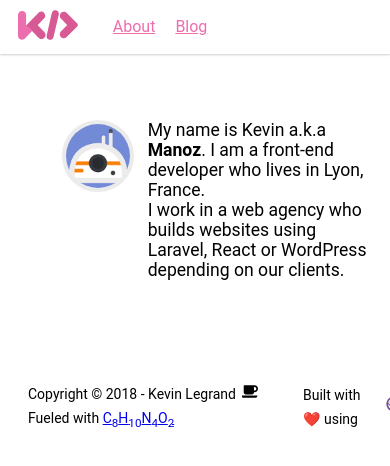
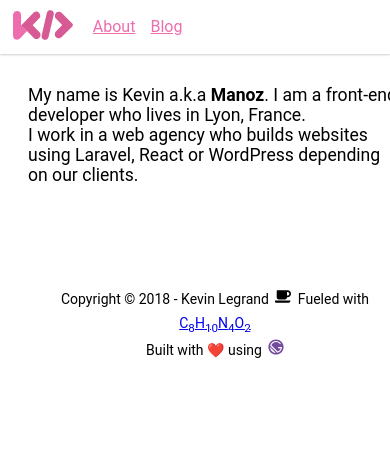
Before and after one commit to Manoz/k-legrand.com, a Gatsby site: page /blog in a window 390 px wide. Shown: the top 466 px of the page. Built offline with nearby package versions, Linux system fonts and the light colour scheme; Gatsby itself is replaced by a stand-in of ours.

Commit message:
Tweak responsive styles

```diff
--- a/src/components/Footer/styles/P.js
+++ b/src/components/Footer/styles/P.js
@@ -7,6 +7,11 @@ const P = styled.p`
   font-family: 'Roboto', sans-serif;
   font-size: 0.875rem;
   line-height: 1.71429;
+  text-align: center;
+
+  @media (min-width: 992px) {
+    text-align: left;
+  }
 `;
 
 export default P;
--- a/src/components/Footer/styles/Wrapper.js
+++ b/src/components/Footer/styles/Wrapper.js
@@ -4,6 +4,11 @@ const Wrapper = styled.div`
   display: flex;
   align-items: center;
   justify-content: space-between;
+  flex-flow: column wrap;
+
+  @media (min-width: 992px) {
+    flex-flow: row wrap;
+  }
 `;
 
 export default Wrapper;
--- a/src/components/Header/styles/A.js
+++ b/src/components/Header/styles/A.js
@@ -9,7 +9,11 @@ const A = styled.a`
   line-height: 1;
 
   &:not(:last-child) {
-    margin-right: 20px;
+    margin-right: 15px;
+
+    @media (min-width: 992px) {
+      margin-right: 20px;
+    }
   }
 
   &:hover {
--- a/src/components/Header/styles/Img.js
+++ b/src/components/Header/styles/Img.js
@@ -1,8 +1,12 @@
 import styled from 'styled-components';
 
 const Img = styled.img`
-  margin-right: 15px;
+  margin-right: 5px;
   width: 110px;
+
+  @media (min-width: 992px) {
+    margin-right: 15px;
+  }
 `;
 
 export default Img;
--- a/src/components/Header/styles/InnerHeader.js
+++ b/src/components/Header/styles/InnerHeader.js
@@ -1,12 +1,16 @@
 import styled from 'styled-components';
 
 const InnerHeader = styled.div`
-  padding: 0 1.1111111111111112rem;
+  padding: 0 0.8rem;
   display: flex;
   align-items: center;
   justify-content: space-between;
   background-color: var(--colorDarkBlue);
   box-shadow: 0 1px 2px rgba(0, 0, 0, 0.2);
+
+  @media (min-width: 992px) {
+    padding: 0 1.11112rem;
+  }
 `;
 
 export default InnerHeader;
--- a/src/components/Header/styles/StyledLink.js
+++ b/src/components/Header/styles/StyledLink.js
@@ -10,7 +10,11 @@ const StyledLink = styled(Link)`
   color: #ed6eae !important;
 
   &:not(:last-child) {
-    margin-right: 20px;
+    margin-right: 15px;
+
+    @media (min-width: 992px) {
+      margin-right: 20px;
+    }
   }
 
   &:hover {
--- a/src/components/Layouts/BlogLayout.js
+++ b/src/components/Layouts/BlogLayout.js
@@ -1,10 +1,19 @@
 import React from 'react';
 import Helmet from 'react-helmet';
 import PropTypes from 'prop-types';
+import styled from 'styled-components';
 
 import Header from '../Header';
 import Footer from '../Footer';
 import config from '../../../config/SiteConfig';
+
+const Main = styled.main`
+  margin-top: 85px;
+
+  @media (min-width: 768px) {
+    margin-top: 120px;
+  }
+`;
 
 class BlogLayout extends React.Component {
   getLocalTitle() {
@@ -53,9 +62,9 @@ class BlogLayout extends React.Component {
           <meta name="description" content={config.siteDescription} />
         </Helmet>
         <Header />
-        <main style={{ marginTop: '120px' }} role="main">
+        <Main role="main">
           {children}
-        </main>
+        </Main>
         <Footer />
       </div>
     );
--- a/src/components/PostListing/styles/ThePost.js
+++ b/src/components/PostListing/styles/ThePost.js
@@ -1,7 +1,11 @@
 import styled from 'styled-components';
 
 const ThePost = styled.div`
-  margin-bottom: 4rem;
+  margin-bottom: 2rem;
+
+  @media (min-width: 768px) {
+    margin-bottom: 4rem;
+  }
 `;
 
 export default ThePost;
--- a/src/components/UserInfo/UserBio.js
+++ b/src/components/UserInfo/UserBio.js
@@ -7,16 +7,27 @@ const BioContainer = styled.div`
   display: flex;
   margin: 0 auto;
   flex-flow: row nowrap;
-  max-width: 82%;
+  max-width: 100%;
+
+  @media (min-width: 768px) {
+    max-width: 82%;
+  }
 `;
 
 const Img = styled.img`
+  display: none;
   margin-right: 0.875rem;
   border-radius: 100%;
   border: 4px solid #ebebeb;
-  width: 64px;
-  height: 64px;
+  width: 54px;
+  height: 54px;
   transition: box-shadow 0.2s ease;
+
+  @media (min-width: 768px) {
+    display: block;
+    width: 64px;
+    height: 64px;
+  }
 
   &:hover {
     box-shadow: 0 3px 4px rgba(0, 0, 0, 0.2);
--- a/src/components/styles.js
+++ b/src/components/styles.js
@@ -145,6 +145,10 @@ injectGlobal`
       letter-spacing: -.004em;
     }
 
+    p {
+      margin-top: 0;
+    }
+
     li {
       font-size: 21px;
       line-height: 1.5;
```
Also changed, not shown: src/components/Layouts/PageLayout.js (+11 -2 lines), src/components/Section/index.js (+7 -3 lines).
